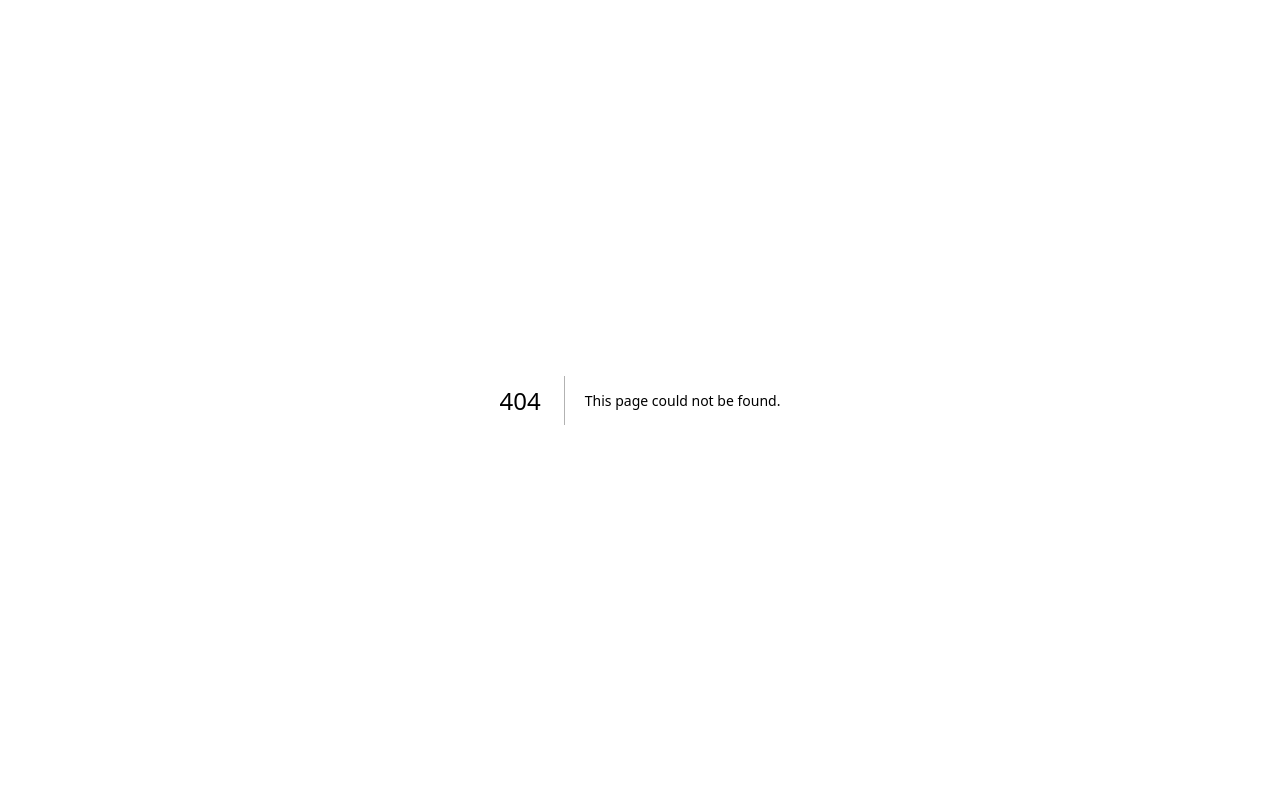
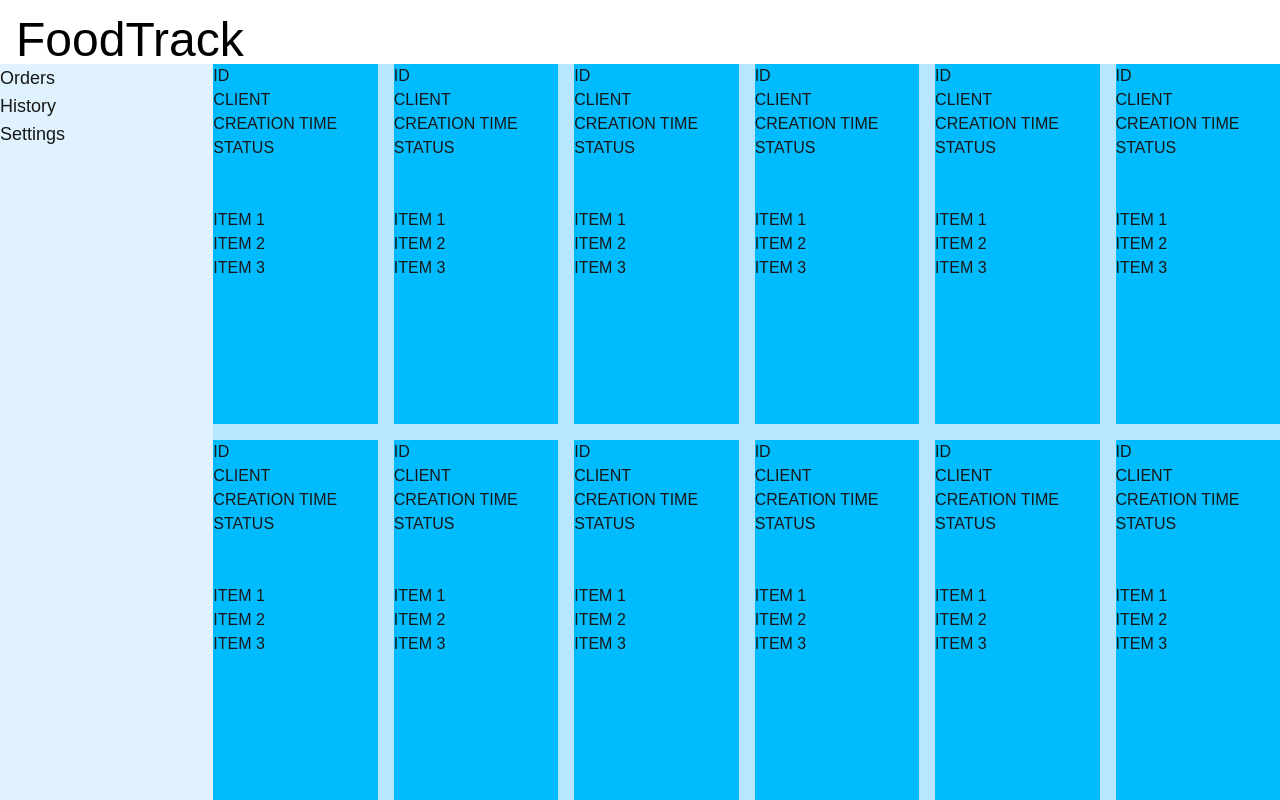
Before and after one commit to binfang1/foodtrack, a Next.js app: page /orders in a window 1280 px wide. Before the commit this address had no page. Built offline with nearby package versions, Linux system fonts and the light colour scheme.

Commit message:
adds page functions

```diff
--- a/app/components/grid-item.js
+++ b/app/components/grid-item.js
@@ -1,8 +1,16 @@
 "use-client";
 
-export default function GridItem({ id, name, price }) {
+export default function GridItem({ id, name, price, itemsList, setItemsList }) {
+
+    function onClick() {
+        const newItemsList = [...itemsList]
+        newItemsList.push({"name": name, "price": price});
+        setItemsList(newItemsList);
+        console.log(itemsList);
+    }
+
     return (
-        <div className="text-center flex flex-col justify-center h-full bg-sky-300" key={id}>
+        <div onClick={onClick} className="text-center flex flex-col justify-center h-full bg-sky-300" key={id}>
             <h2>{id}</h2>
             <h1>{name}</h1>
             <h3>{price}</h3>
--- a/app/components/grid.js
+++ b/app/components/grid.js
@@ -1,7 +1,7 @@
 "use client";
 import GridItem from "./grid-item";
 
-export default function ItemGrid({ items }) {
+export default function ItemGrid({ items, itemsList, setItemsList }) {
 
     function addGrid(amount) {
         let s = "";
@@ -14,7 +14,7 @@ export default function ItemGrid({ items }) {
     return (
         <div className="grid grid-cols-6 grid-rows-4 w-full gap-4 bg-sky-200">
             {items.map(item => (
-                <GridItem key={item.id} id={item.id} name={item.name} price={item.price}></GridItem>
+                <GridItem key={item.id} id={item.id} name={item.name} price={item.price} itemsList={itemsList} setItemsList={setItemsList} ></GridItem>
             ))}
         </div>
     );
--- a/app/components/header.js
+++ b/app/components/header.js
@@ -4,7 +4,7 @@ export default function Header() {
 
 
     return (
-        <h1 className="text-5xl mt-4 ml-4 dark:text-white text-black">FoodTrack</h1>
+        <h1 className="text-5xl mt-4 ml-4 dark:text-white text-black"><a href="/">FoodTrack</a></h1>
     );
 
 }
--- a/app/components/item-list.js
+++ b/app/components/item-list.js
@@ -1,17 +1,41 @@
 "use client";
 
-export default function ItemList() {
+import { useEffect } from "react";
 
+export default function ItemList({ itemsList, subTotal, tax, total, setSubTotal, setTax, setTotal }) {
+
+    useEffect(() => {
+        let tempSubTotal = 0.00;
+        itemsList.forEach(item => {
+            tempSubTotal += item.price;
+        });
+        let tempTax = tempSubTotal * 0.05;
+        let tempTotal = tempSubTotal + tempTax;
+        setSubTotal(tempSubTotal);
+        setTax(tempTax);
+        setTotal(tempTotal);
+        console.log(subTotal);
+        console.log(tax);
+        console.log(total);
+    }, [itemsList]);
+
+
+
+    function remove() {
+
+    }
 
     return (
         <div className="flex h-full flex-row w-96">
             <div>
-
+                {itemsList.map((item, index) => (
+                    <p key={index}>{item.name} - {item.price}</p>
+                    ))}
             </div>
             <div className="self-end">
-                <p>SUBTOTAL: 0:00</p>
-                <p>TAX: 0:00</p>
-                <p>TOTAL: 0:00</p>
+                <p>SUBTOTAL: {subTotal}</p>
+                <p>TAX: {tax}</p>
+                <p>TOTAL: {total}</p>
                 <button>SUBMIT</button>
             </div>
         </div>
--- /dev/null
+++ b/app/components/order-grid.js
@@ -0,0 +1,23 @@
+"use client";
+
+import OrderItem from "./order-item";
+
+export default function OrderGrid() {
+
+    return (
+        <div className="grid grid-cols-6 grid-rows-2 w-full gap-4 bg-sky-200">
+                <OrderItem></OrderItem>
+                <OrderItem></OrderItem>
+                <OrderItem></OrderItem>
+                <OrderItem></OrderItem>
+                <OrderItem></OrderItem>
+                <OrderItem></OrderItem>
+                <OrderItem></OrderItem>
+                <OrderItem></OrderItem>
+                <OrderItem></OrderItem>
+                <OrderItem></OrderItem>
+                <OrderItem></OrderItem>
+                <OrderItem></OrderItem>
+        </div>
+    );
+}
--- /dev/null
+++ b/app/components/order-item.js
@@ -0,0 +1,17 @@
+"use client";
+
+export default function OrderItem() {
+    return (
+        <div className="w-full bg-sky-400">
+            <p>ID</p>
+            <p>CLIENT</p>
+            <p>CREATION TIME</p>
+            <p>STATUS</p>
+            <div className="py-12">
+                <p>ITEM 1</p>
+                <p>ITEM 2</p>
+                <p>ITEM 3</p>
+            </div>
+        </div>
+    );
+}
--- a/app/components/sidebar.js
+++ b/app/components/sidebar.js
@@ -5,11 +5,9 @@ export default function Sidebar() {
 
     return (
         <div className="w-64 bg-sky-100">
-            <p>Page 1</p>
-            <p>Page 2</p>
-            <p>Page 3</p>
-            <p>Page 4</p>
-            <p>Page 5</p>
+            <a className="text-lg" href="/orders">Orders</a>
+            <p className="text-lg">History</p>
+            <p className="text-lg">Settings</p>
         </div>
     );
 
--- /dev/null
+++ b/app/orders/page.js
@@ -0,0 +1,17 @@
+"use client";
+
+import Header from "../components/header";
+import OrderGrid from "../components/order-grid";
+import Sidebar from "../components/sidebar";
+
+export default function Orders() {
+    return (
+        <div className="flex flex-col bg-sky-150 h-screen">
+          <Header></Header>
+          <div className="flex bg-sky-50 h-full">
+            <Sidebar></Sidebar>
+            <OrderGrid></OrderGrid>
+          </div>
+        </div>
+      );
+}
--- a/app/page.js
+++ b/app/page.js
@@ -23,19 +23,25 @@ async function getData() {
 }
 
 export default function Home() {
-  const [items, setItems] = useState([{id: 0, name: "Placeholder", price: 0.00}]);
+  const [items, setItems] = useState([{id: 0, name: "Item 1", price: 1.00}, {id: 1, name: "Item 2", price: 2.00}]);
+  const [itemsList, setItemsList] = useState([]);
+  const [subTotal, setSubtotal] = useState(0.00);
+  const [tax, setTax] = useState(0.00);
+  const [total, setTotal] = useState(0.00);
 
+  /**
   useEffect(() => {
     getData().then((response) => setItems(response))
   }, []);
+  **/
 
   return (
     <div className="flex flex-col bg-sky-150 h-screen">
       <Header></Header>
       <div className="flex bg-sky-50 h-full">
         <Sidebar></Sidebar>
-        <ItemGrid items={items}></ItemGrid>
-        <ItemList></ItemList>
+        <ItemGrid items={items} setItemsList={setItemsList} itemsList={itemsList}></ItemGrid>
+        <ItemList itemsList={itemsList} subTotal={subTotal} tax={tax} total={total} setSubTotal={setSubtotal} setTax={setTax} setTotal={setTotal}></ItemList>
       </div>
     </div>
   );
```
